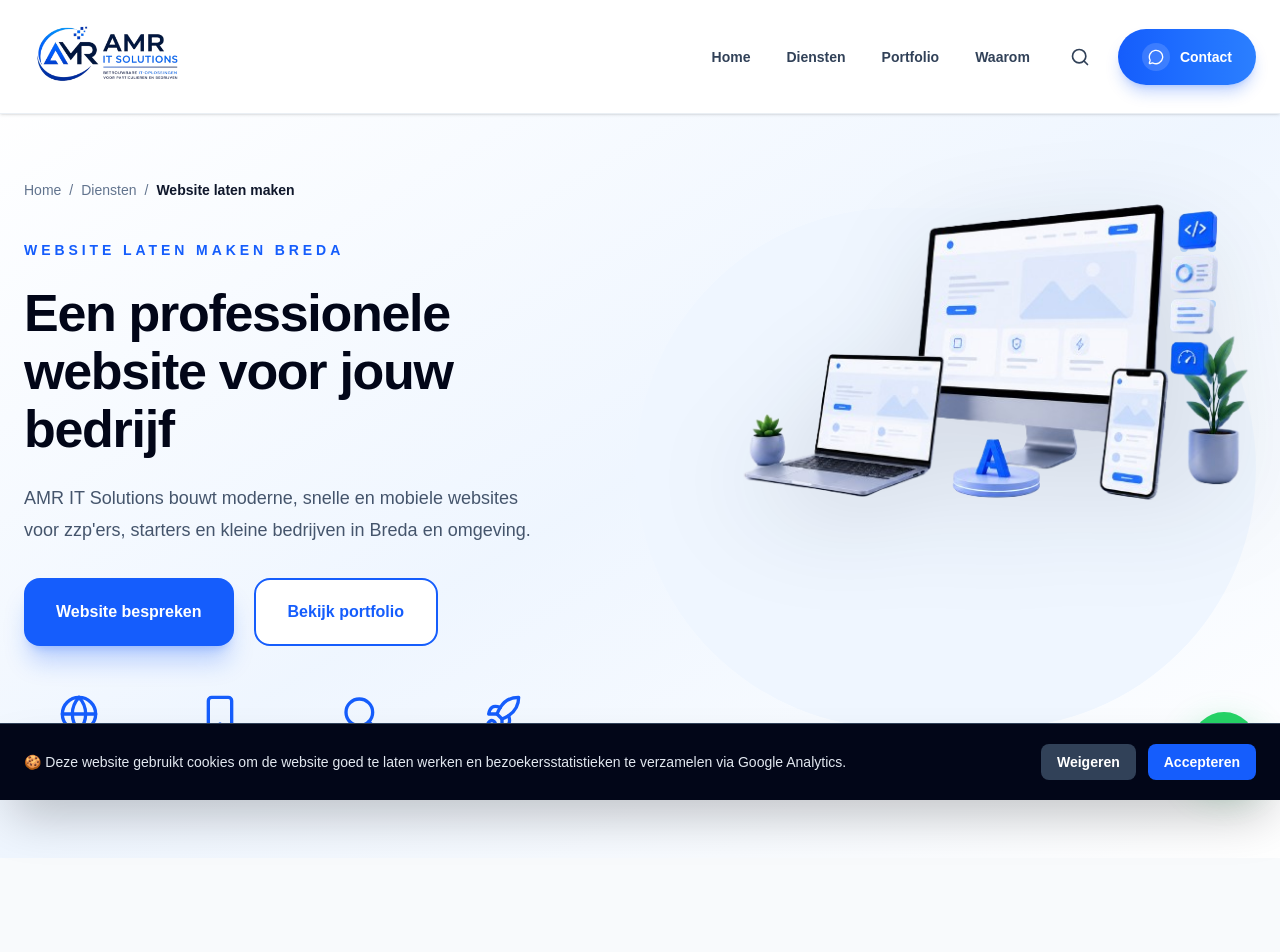
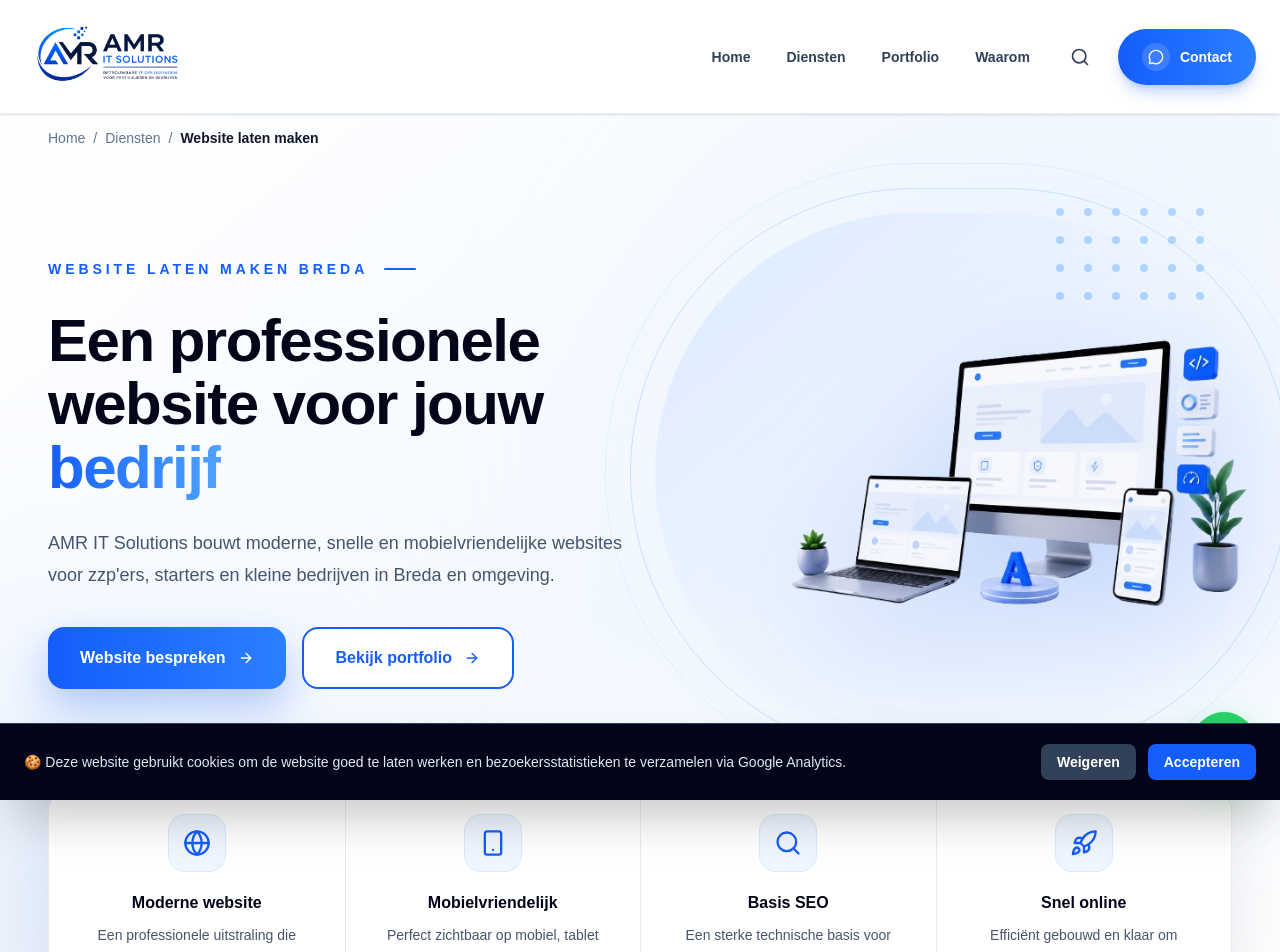
Before and after one commit to amritsolutions/amr-it-solutions, a Next.js app: page /website-laten-maken in a window 1280 px wide. Shown: the top 952 px of the page. Built offline with nearby package versions, Linux system fonts and the light colour scheme.

Commit message:
verbeteren

```diff
--- a/components/WebsiteHero.tsx
+++ b/components/WebsiteHero.tsx
@@ -1,77 +1,170 @@
 import Image from "next/image";
+import Link from "next/link";
+import {
+  ArrowRight,
+  Globe,
+  Rocket,
+  Search,
+  Smartphone,
+} from "lucide-react";
+
 import Breadcrumb from "@/components/Breadcrumb";
-import { Globe, Smartphone, Search, Rocket } from "lucide-react";
 
 const benefits = [
-  { Icon: Globe, text: "Moderne website" },
-  { Icon: Smartphone, text: "Mobielvriendelijk" },
-  { Icon: Search, text: "Basis SEO" },
-  { Icon: Rocket, text: "Snel online" },
+  {
+    Icon: Globe,
+    title: "Moderne website",
+    text: "Een professionele uitstraling die past bij jouw bedrijf.",
+  },
+  {
+    Icon: Smartphone,
+    title: "Mobielvriendelijk",
+    text: "Perfect zichtbaar op mobiel, tablet en desktop.",
+  },
+  {
+    Icon: Search,
+    title: "Basis SEO",
+    text: "Een sterke technische basis voor betere vindbaarheid.",
+  },
+  {
+    Icon: Rocket,
+    title: "Snel online",
+    text: "Efficiënt gebouwd en klaar om klanten te ontvangen.",
+  },
 ];
 
 export default function WebsiteHero() {
   return (
-    <section className="relative overflow-hidden bg-gradient-to-br from-white via-blue-50 to-white">
-      <div className="mx-auto grid min-h-[720px] max-w-7xl items-center gap-12 px-6 py-20 lg:grid-cols-[0.9fr_1.1fr]">
-        <div className="relative z-20">
+    <section className="relative isolate overflow-hidden bg-gradient-to-br from-white via-blue-50/70 to-white">
+      {/* Achtergrondglows */}
+      <div
+        aria-hidden="true"
+        className="pointer-events-none absolute -left-44 bottom-0 -z-10 h-[420px] w-[420px] rounded-full bg-blue-100/55 blur-[120px]"
+      />
+
+      <div
+        aria-hidden="true"
+        className="pointer-events-none absolute right-0 top-16 -z-10 h-[580px] w-[580px] rounded-full bg-blue-100/45 blur-[120px]"
+      />
+
+      <div className="mx-auto max-w-[1440px] px-6 pb-20 pt-10 lg:px-10 xl:px-12">
         <Breadcrumb current="Website laten maken" />
 
-          <p className="mt-10 text-sm font-extrabold uppercase tracking-[0.28em] text-blue-600">
+        <div className="mt-10 grid items-center gap-12 lg:grid-cols-[1.05fr_0.95fr] lg:gap-10">
+          {/* Linkerkant */}
+          <div className="relative z-20">
+            <div className="inline-flex items-center gap-4">
+              <span className="text-sm font-extrabold uppercase tracking-[0.28em] text-blue-600">
                 Website laten maken Breda
+              </span>
+
+              <span className="h-0.5 w-8 rounded-full bg-blue-600" />
+            </div>
+
+            <h1 className="mt-7 text-4xl font-extrabold leading-[1.06] tracking-tight text-slate-950 sm:text-5xl lg:text-[56px] xl:text-[60px]">
+              <span className="block">Een professionele</span>
+
+              <span className="block">
+                website voor jouw{" "}
+                <span className="bg-gradient-to-r from-blue-600 to-blue-400 bg-clip-text text-transparent">
+                  bedrijf
+                </span>
+              </span>
+            </h1>
+
+            <p className="mt-7 max-w-[620px] text-base leading-8 text-slate-600 sm:text-lg">
+              AMR IT Solutions bouwt moderne, snelle en mobielvriendelijke
+              websites voor zzp&apos;ers, starters en kleine bedrijven in Breda
+              en omgeving.
             </p>
 
-          <h1 className="mt-6 max-w-3xl text-4xl font-extrabold leading-[1.12] tracking-tight text-slate-950 sm:text-5xl lg:text-[52px]">
-            Een professionele website voor jouw bedrijf
-          </h1>
-
-          <p className="mt-6 max-w-xl text-lg leading-8 text-slate-600">
-            AMR IT Solutions bouwt moderne, snelle en mobiele websites voor
-            zzp&apos;ers, starters en kleine bedrijven in Breda en omgeving.
-          </p>
-
-          <div className="mt-8 flex flex-wrap gap-5">
-            <a
+            <div className="mt-9 flex flex-col gap-4 sm:flex-row">
+              <Link
                 href="/#contact"
-              className="inline-flex items-center gap-3 rounded-2xl bg-blue-600 px-8 py-5 font-bold text-white shadow-xl shadow-blue-600/25 transition-all duration-300 hover:-translate-y-1 hover:bg-blue-700"
+                className="group inline-flex min-h-[62px] items-center justify-center gap-3 rounded-2xl bg-gradient-to-r from-blue-600 to-blue-500 px-8 py-4 font-bold text-white shadow-[0_18px_42px_rgba(37,99,235,0.32)] transition-all duration-300 hover:-translate-y-1 hover:from-blue-700 hover:to-blue-600 hover:shadow-[0_24px_52px_rgba(37,99,235,0.42)]"
               >
                 Website bespreken
-            </a>
+                <ArrowRight className="h-4 w-4 transition-transform duration-300 group-hover:translate-x-1" />
+              </Link>
 
-            <a
+              <Link
                 href="/#portfolio"
-              className="inline-flex items-center gap-3 rounded-2xl border-2 border-blue-600 bg-white px-8 py-5 font-bold text-blue-600 transition-all duration-300 hover:-translate-y-1 hover:shadow-lg"
+                className="group inline-flex min-h-[62px] items-center justify-center gap-3 rounded-2xl border-2 border-blue-600 bg-white px-8 py-4 font-bold text-blue-600 transition-all duration-300 hover:-translate-y-1 hover:bg-blue-50 hover:shadow-[0_18px_36px_rgba(37,99,235,0.14)]"
               >
                 Bekijk portfolio
-            </a>
-          </div>
-
-          <div className="mt-12 grid max-w-2xl grid-cols-2 gap-8 sm:grid-cols-4">
-            {benefits.map(({ Icon, text }) => (
-              <div key={text} className="text-center text-slate-800">
-                <Icon className="mx-auto mb-3 h-10 w-10 text-blue-600" />
-                <p className="text-sm font-medium leading-5">{text}</p>
-              </div>
-            ))}
+                <ArrowRight className="h-4 w-4 transition-transform duration-300 group-hover:translate-x-1" />
+              </Link>
             </div>
           </div>
 
-        <div className="relative mt-10 min-h-[280px] lg:mt-0 lg:min-h-[610px]">
-          <div className="absolute left-1/2 top-8 h-[340px] w-[340px] -translate-x-1/2 rounded-full bg-blue-50 lg:left-auto lg:right-0 lg:top-10 lg:h-[520px] lg:w-[620px] lg:translate-x-0" />
+          {/* Rechterkant */}
+          <div className="relative min-h-[430px] lg:min-h-[570px]">
+            <div
+              aria-hidden="true"
+              className="absolute left-1/2 top-1/2 h-[390px] w-[390px] -translate-x-1/2 -translate-y-1/2 rounded-full bg-gradient-to-br from-blue-100 via-blue-50 to-transparent lg:h-[520px] lg:w-[610px]"
+            />
 
-          <div className="absolute right-10 top-12 z-10 hidden grid-cols-6 gap-5 opacity-60 lg:grid">
-            {Array.from({ length: 24 }).map((_, i) => (
-              <span key={i} className="h-2 w-2 rounded-full bg-blue-300" />
+            <div
+              aria-hidden="true"
+              className="absolute left-1/2 top-1/2 h-[430px] w-[430px] -translate-x-1/2 -translate-y-1/2 rounded-full border border-blue-200/80 lg:h-[570px] lg:w-[660px]"
+            />
+
+            <div
+              aria-hidden="true"
+              className="absolute left-1/2 top-1/2 h-[470px] w-[470px] -translate-x-1/2 -translate-y-1/2 rounded-full border border-blue-100/70 lg:h-[620px] lg:w-[710px]"
+            />
+
+            <div
+              aria-hidden="true"
+              className="absolute right-7 top-5 z-10 hidden grid-cols-6 gap-5 opacity-65 lg:grid"
+            >
+              {Array.from({ length: 24 }).map((_, index) => (
+                <span
+                  key={index}
+                  className="h-2 w-2 rounded-full bg-blue-300"
+                />
               ))}
             </div>
 
             <Image
               src="/images/website-hero.png"
-            alt="Website laten maken Breda"
-            width={900}
-            height={680}
+              alt="Professionele website laten maken in Breda"
+              width={1000}
+              height={760}
               priority
-            className="relative z-20 mx-auto w-[90%] max-w-[520px] object-contain drop-shadow-[0_25px_50px_rgba(15,23,42,0.12)] transition duration-500 hover:scale-[1.02] lg:w-full lg:max-w-none"
+              className="absolute left-1/2 top-1/2 z-20 w-[98%] max-w-[700px] -translate-x-1/2 -translate-y-1/2 object-contain drop-shadow-[0_34px_72px_rgba(37,99,235,0.24)] transition duration-500 hover:scale-[1.02] lg:w-[108%] lg:max-w-[760px]"
             />
+          </div>
+        </div>
+
+        {/* Voordelenbalk */}
+        <div className="relative z-30 mt-10 grid overflow-hidden rounded-[30px] border border-slate-200/80 bg-white shadow-[0_24px_70px_rgba(15,23,42,0.09)] sm:grid-cols-2 lg:mt-6 lg:grid-cols-4">
+          {benefits.map(({ Icon, title, text }, index) => (
+            <div
+              key={title}
+              className={`group px-7 py-8 text-center transition duration-300 hover:bg-blue-50/45 ${
+                index > 0
+                  ? "border-t border-slate-200/80 sm:border-l sm:border-t-0"
+                  : ""
+              } ${
+                index === 2
+                  ? "sm:border-l-0 sm:border-t lg:border-l lg:border-t-0"
+                  : ""
+              }`}
+            >
+              <div className="mx-auto flex h-14 w-14 items-center justify-center rounded-2xl bg-blue-50 text-blue-600 ring-1 ring-blue-100 transition-all duration-300 group-hover:scale-110 group-hover:bg-blue-600 group-hover:text-white group-hover:shadow-[0_12px_28px_rgba(37,99,235,0.25)]">
+                <Icon className="h-7 w-7" />
+              </div>
+
+              <h2 className="mt-5 text-base font-bold text-slate-950">
+                {title}
+              </h2>
+
+              <p className="mx-auto mt-2 max-w-[225px] text-sm leading-6 text-slate-600">
+                {text}
+              </p>
+            </div>
+          ))}
         </div>
       </div>
     </section>
```
Lines whose indentation alone changed are shown as unchanged.
